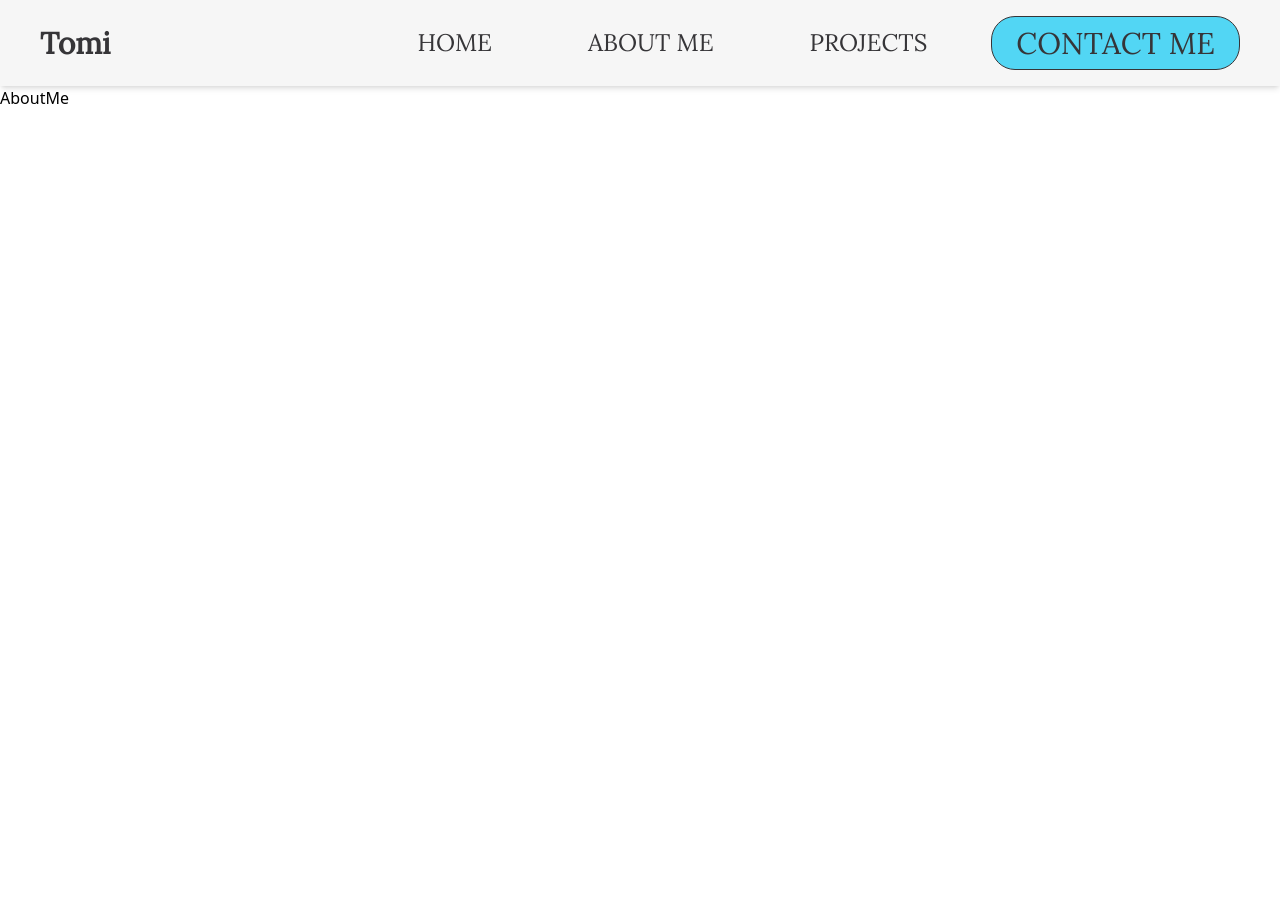
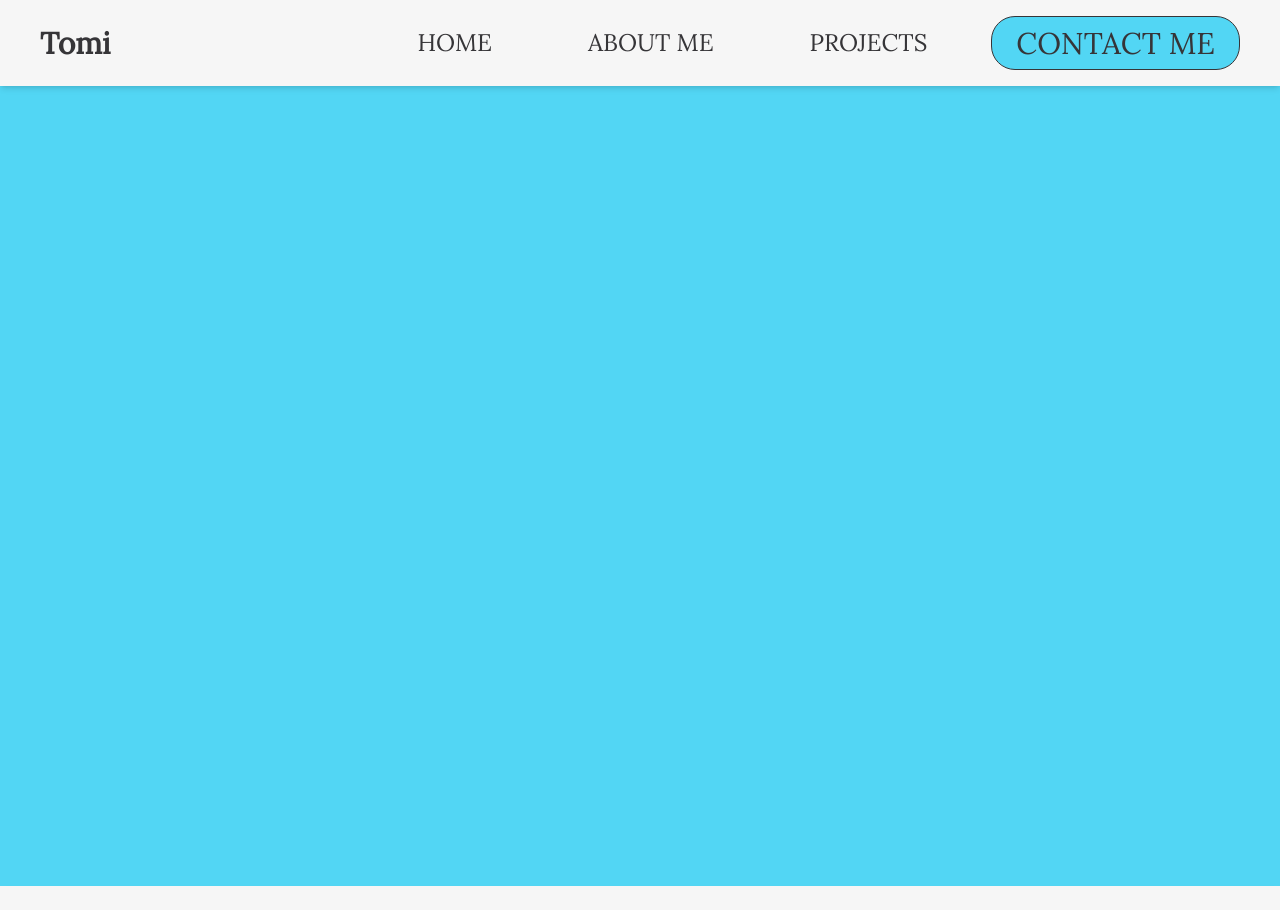
Before and after one commit to rodiemertomi/portfolio, a React (Create React App) app: page /aboutme in a window 1280 px wide. Shown: the top 910 px of the page. Before the commit the page ends 800 px from the top, so only its background shows below. Built offline with nearby package versions, Linux system fonts and the light colour scheme.

Commit message:
adds preliminary design for aboutme.jsx

```diff
--- a/src/Pages/AboutMe.jsx
+++ b/src/Pages/AboutMe.jsx
@@ -1,7 +1,13 @@
 import React from 'react'
+import Footer from '../Components/Footer'
 
 const AboutMe = () => {
-  return <div>AboutMe</div>
+  return (
+    <div>
+      <div className='bg-lightblue h-screen'></div>
+      <Footer />
+    </div>
+  )
 }
 
 export default AboutMe
```
